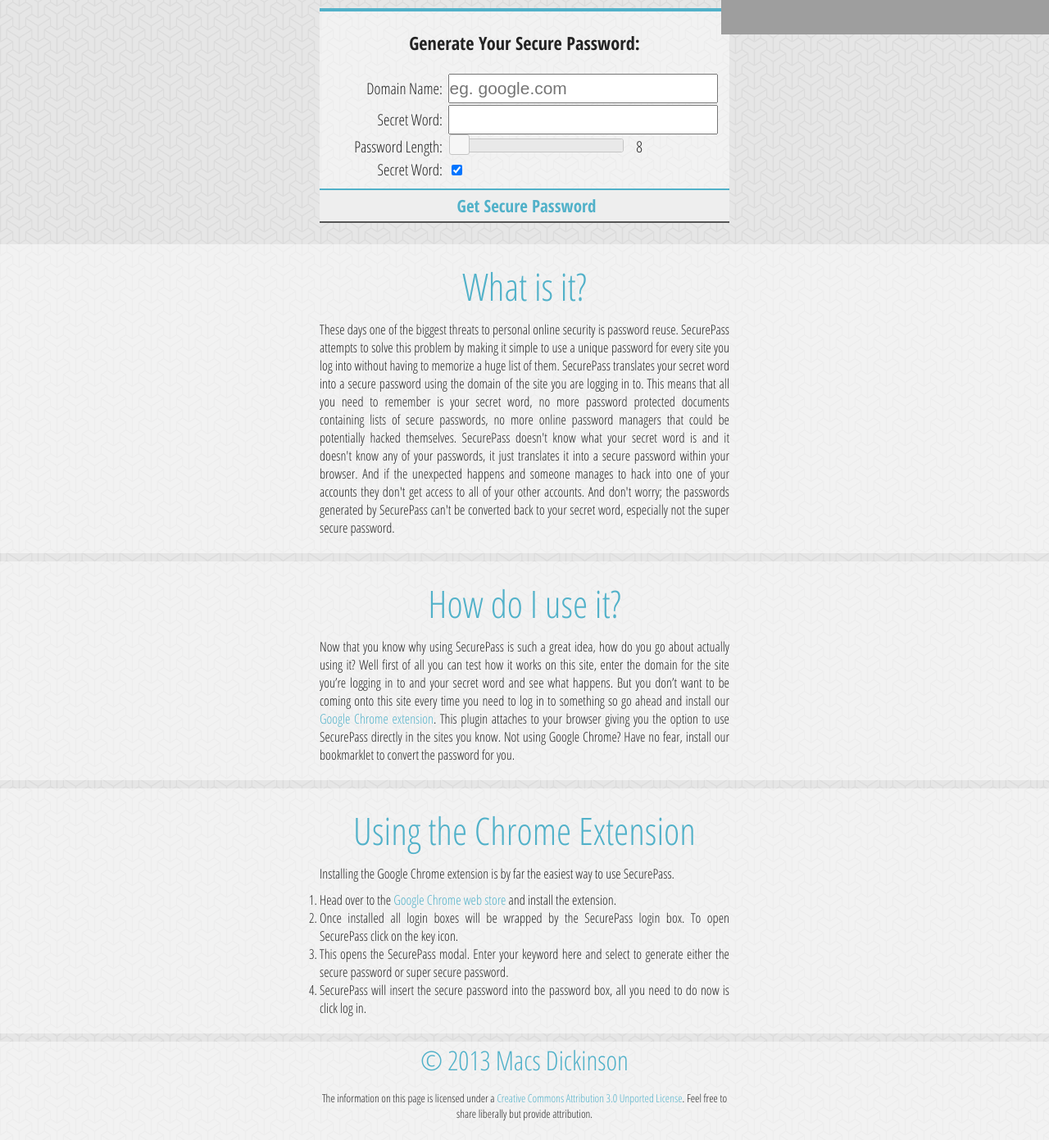
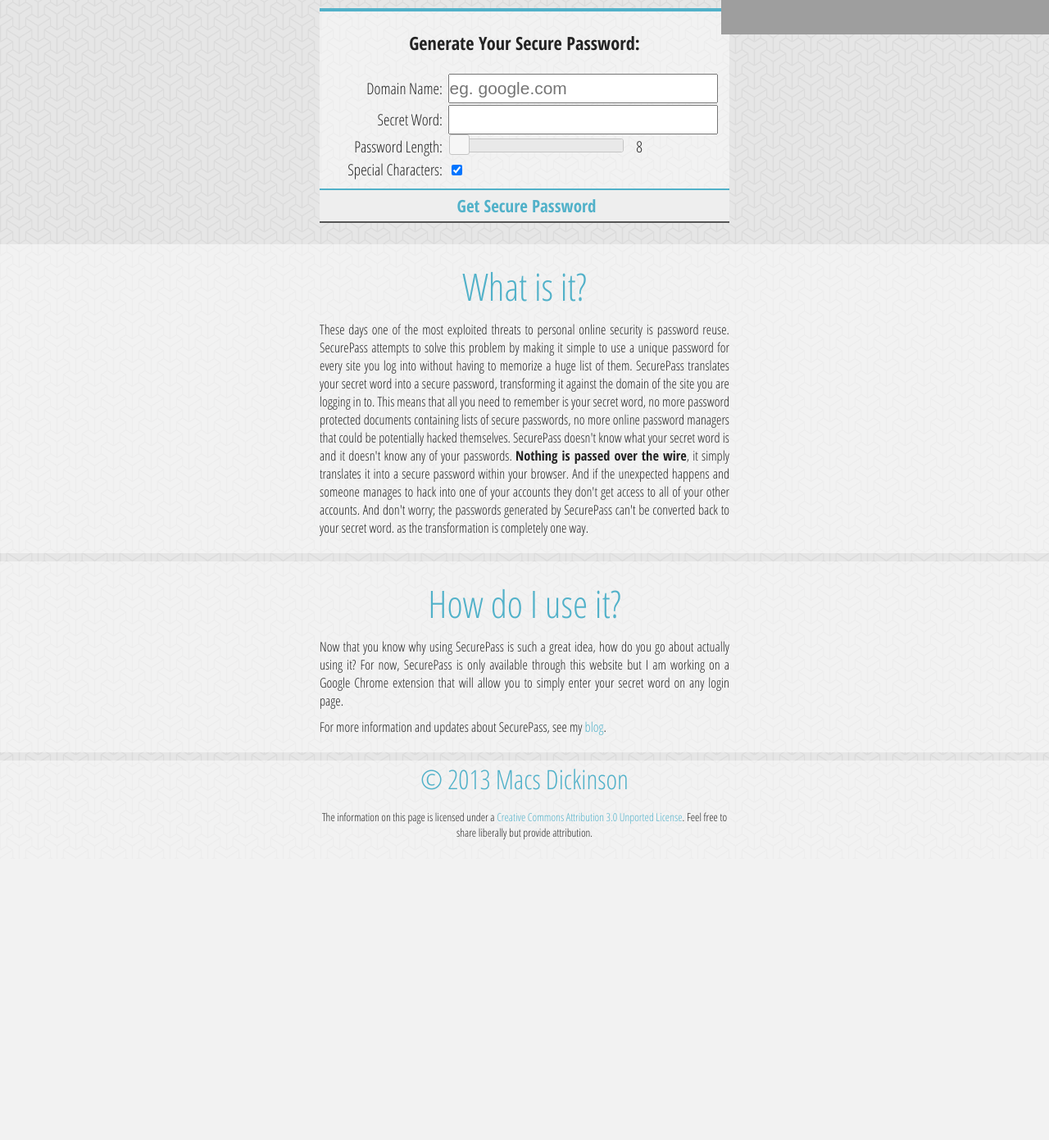
Before and after one commit to MacsDickinson/uniquify.it, an ASP.NET MVC app: page / in a window 1280 px wide. Shown: the part 258-1649 px from the top of the page at 82% size. After the commit the page ends 1283 px from the top, so only its background shows below. Run offline with ASP.NET Core 8 and stand-ins for ASP.NET MVC 5, Linux system fonts and the light colour scheme; the project's own start-up code is not run, and a stand-in starts its controllers and pages; some libraries are stand-ins or nearby versions; grey boxes are pictures that could not be loaded.

Commit message:
updated copy

```diff
--- a/Website/SecurePass/Views/Home/Index.cshtml
+++ b/Website/SecurePass/Views/Home/Index.cshtml
@@ -71,7 +71,7 @@
         <span id="PasswordLength"/>
     </div>
     <div class="fm-q">
-        <label for="IncluseSpecial">Secret Word:</label>
+        <label for="IncluseSpecial">Special Characters:</label>
         <input id="IncluseSpecial" name="IncluseSpecial" type="checkbox" checked="checked">
     </div>
     <span class="field-validation-error"></span>
@@ -85,37 +85,46 @@
 <section>
     <h2>What is it?</h2>
     <p>
-        These days one of the biggest threats to personal online security is
+        These days one of the most exploited threats to personal online security is
         password reuse. SecurePass attempts to solve this problem by making it
         simple to use a unique password for every site you log into without
         having to memorize a huge list of them. SecurePass translates your
-        secret word into a secure password using the domain of the site you
+        secret word into a secure password, transforming it against the domain of the site you
         are logging in to. This means that all you need to remember is your
         secret word, no more password protected documents containing lists of
         secure passwords, no more online password managers that could be
         potentially hacked themselves. SecurePass doesn't know what your
-        secret word is and it doesn't know any of your passwords, it just
+        secret word is and it doesn't know any of your passwords. <b>Nothing
+        is passed over the wire</b>, it simply
         translates it into a secure password within your browser. And if the
         unexpected happens and someone manages to hack into one of your accounts
         they don't get access to all of your other accounts. And don't worry;
         the passwords generated by SecurePass can't be converted back to your
-        secret word, especially not the super secure password.
+        secret word.  as the transformation is completely one way.
     </p>
 </section>
 <section>
     <h2>How do I use it?</h2>
     <p>
         Now that you know why using SecurePass is such a great idea, how do
-        you go about actually using it? Well first of all you can test how it
+        you go about actually using it? For now, SecurePass is only available
+        through this website but I am working on a Google Chrome extension that
+        will allow you to simply enter your secret word on any login page.
+    </p>
+    <p>
+        For more information and updates about SecurePass, see my <a href="http://www.macsentom.co.uk"
+                                                                     title="Macs Dickinson" >blog</a>.
+    </p>
+    <!--Well first of all you can test how it
         works on this site, enter the domain for the site you’re logging in
         to and your secret word and see what happens. But you don’t want to
         be coming onto this site every time you need to log in to something
         so go ahead and install our <a href="https://chrome.google.com/webstore/detail/securepass/jmlefpoknlahkhbigofglcbmpkikandd" title="SecurePass in the web store" target="_blank">Google Chrome extension</a>. This plugin attaches
         to your browser giving you the option to use SecurePass directly in
         the sites you know. Not using Google Chrome? Have no fear, install our
-        bookmarklet to convert the password for you.
-    </p>
+        bookmarklet to convert the password for you.-->
 </section>
+<!--
     <section>
         <h2>Using the Chrome Extension</h2>
         <p>
@@ -128,3 +137,4 @@
             <li>SecurePass will insert the secure password into the password box, all you need to do now is click log in.</li>
         </ol>
     </section>
+-->
```
Lines whose indentation alone changed are shown as unchanged.
